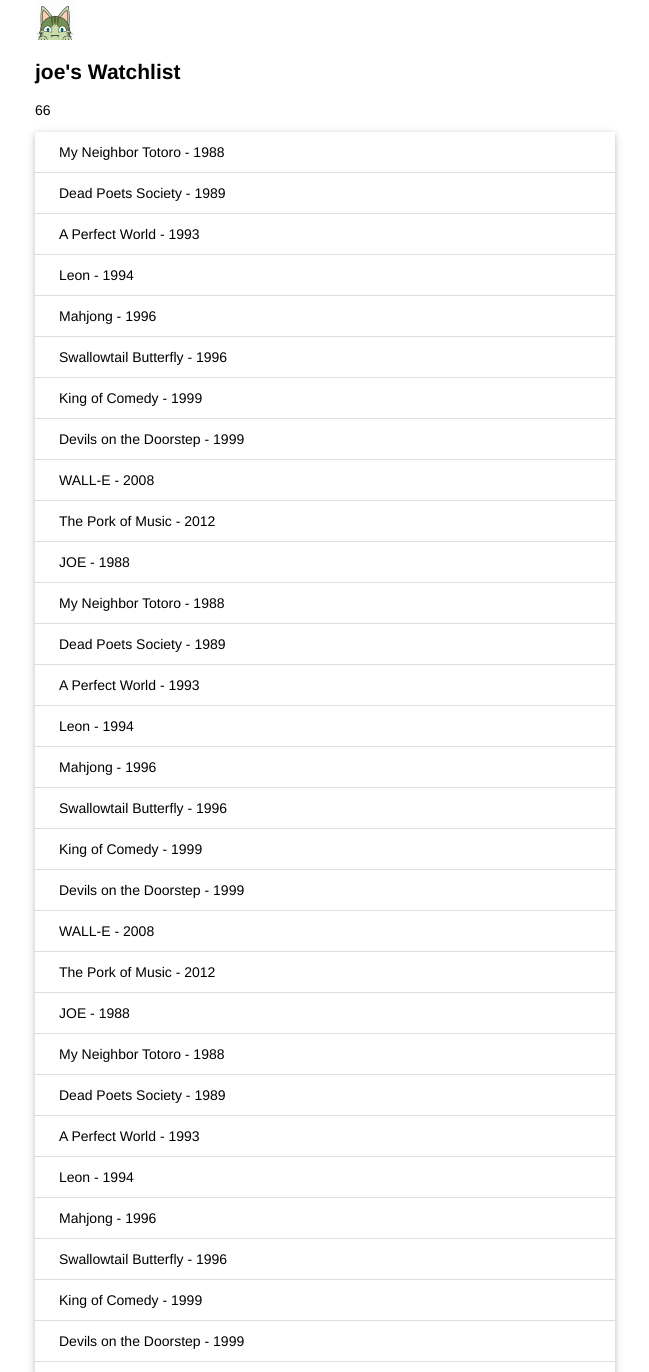
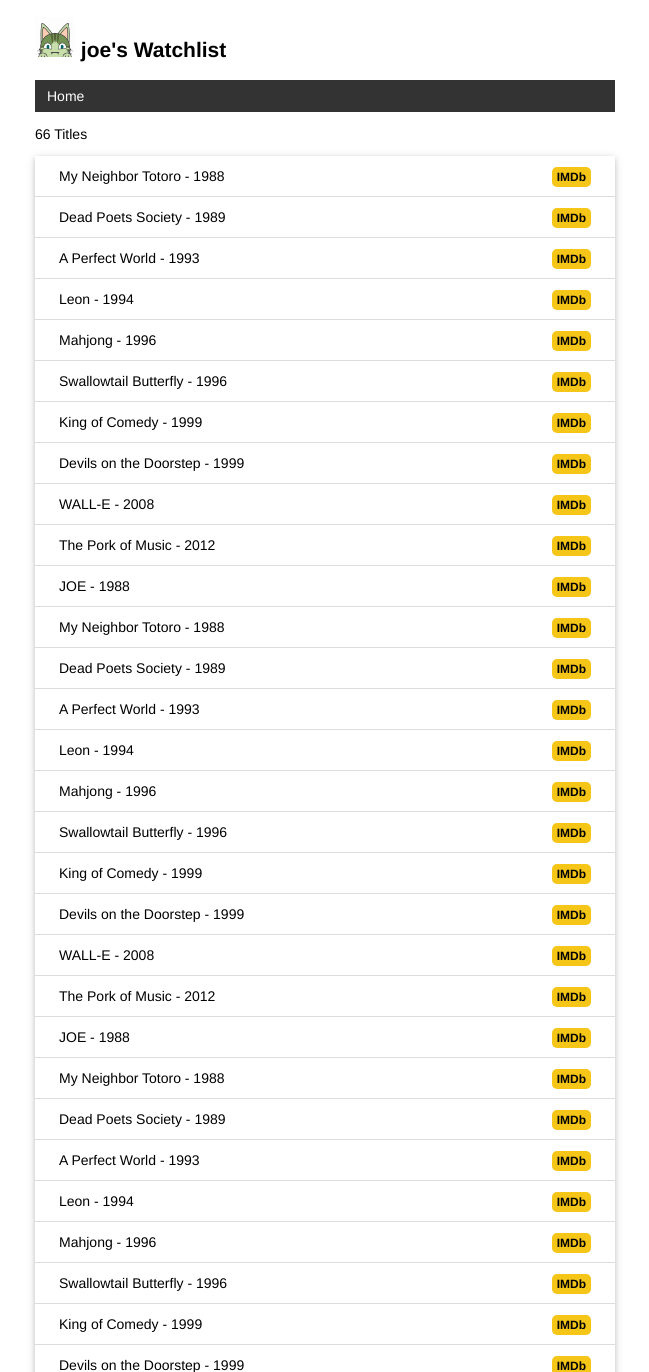
Before and after one commit to hiJoeLee/flaskpj, a Flask app: page / in a window 1280 px wide. Shown: the top 1372 px of the page, without its empty margins (315-964 px from the left). Run offline with Flask 2, Linux system fonts and the light colour scheme; data comes from the database, SQL or seed files in the repository.

Commit message:
第6章 模板优化

```diff
--- a/app.py
+++ b/app.py
@@ -71,10 +71,21 @@ def forge():
     db.session.commit()
     click.echo('Done.')
 
+
+@app.context_processor #注册一个模板上下午的处理函数
+def inject_user():
+    user = User.query.first()
+    return dict(user=user)#返回字典
+
+@app.errorhandler(404)#传入错误处理代码
+def page_not_found(e):
+    user = User.query.first()
+    return render_template('404.html'),404 #返回模板和400状态码
+
 # 程序路由，设置访问地址
 @app.route('/')
 def index():
     user = User.query.first() #读取第一条用户记录
     movies = Movie.query.all()  #读取所有电影记录
     # 返回值中使用函数渲染页面并传入参数
-    return render_template("index.html", user = user ,movies = movies)
+    return render_template("index.html" ,movies = movies)
--- a/static/style.css
+++ b/static/style.css
@@ -46,3 +46,48 @@ footer {
     margin: 0 auto;
     height: 100px;
 }
+
+
+
+/*导航栏样式*/
+
+nav ul {
+    list-style-type: none;
+    margin: 0;
+    padding: 0;
+    overflow: hidden;
+    background-color: #333;
+}
+
+nav li {
+    float: left;
+}
+
+nav li a {
+    display: block;
+    color: white;
+    text-align: center;
+    padding: 8px 12px;
+    text-decoration: none;
+}
+
+nav li a:hover {
+    background-color: #111;
+}
+
+
+/*imbd链接*/
+
+.float-right {
+    float: right;
+}
+
+.imdb {
+    font-size: 12px;
+    font-weight: bold;
+    color: black;
+    text-decoration: none;
+    background: #F5C518;
+    border-radius: 5px;
+    padding: 3px 5px;
+}
--- /dev/null
+++ b/templates/base.html
@@ -0,0 +1,27 @@
+<!DOCTYPE html>
+<html lang="en">
+<head>
+    {% block head %}
+    <meta charset="utf-8">
+    <meta name="viewport" content="width=device-width, initial-scale=1.0">
+    <title>{{ user.name }}'s Watchlist</title>
+    <link rel="icon" href="{{ url_for('static', filename='favicon.ico') }}">
+    <link rel="stylesheet" href="{{ url_for('static', filename='style.css') }}" type="text/css">
+    {% endblock %}
+</head>
+<body>
+<h2>
+    <img alt="Avatar" class="avatar" src="{{ url_for('static', filename='avatar.png') }}">
+    {{ user.name }}'s Watchlist
+</h2>
+<nav>
+    <ul>
+        <li><a href="{{ url_for('index') }}">Home</a></li>
+    </ul>
+</nav>
+{% block content %}{% endblock %}
+<footer>
+    <small>&copy; 2018 <a href="http://helloflask.com/tutorial">HelloFlask</a></small>
+</footer>
+</body>
+</html>
--- a/templates/index.html
+++ b/templates/index.html
@@ -1,24 +1,17 @@
-<!DOCTYPE html>
-<html lang="en">
-<head>
-    <meta charset="UTF-8">
-    <link rel="stylesheet" href="{{url_for('static',filename='style.css')}}">
-    <link rel = "icon" href="{{url_for('static',filename ='avatar.png')}}">
-    <title>{{user.name}}'s Watchlist</title> {#标题#}
-</head>
-<body>
-    <img alt ="Avatar" class="avatar" src="{{url_for('static',filename='avatar.png')}}">
-    <h2>{{user.name}}'s Watchlist</h2>
-    <p>{{movies|length}}</p> {#统计movies的长度，元素数量#}
-    <ul class="movie-list">{% for movie in movies %}
-    <li>{{movie.title}} - {{movie.year}}</li>
+{% extends 'base.html' %}
+
+{% block content %}
+<p>{{movies|length}} Titles</p> {#统计movies的长度，元素数量#}
+    <ul class="movie-list">
+        {% for movie in movies %}
+    <li>{{movie.title}} - {{movie.year}}
+        <span class="float-right">
+            <a class="imdb" href="https://www.imdb.com/find?q={{ movie.title }}" target="_blank" title="Find this movie on IMDb">IMDb</a>
+        </span>
+    </li>
         {% endfor %} {# 标签结束for语句#}
     </ul>
     <footer class="footer">
-        <small>&copy;2018 <a href="http://helloflask.com/tutorial">flask</a></small>
-        <img alt="Walking Totoro"  class="totoro" src="{{url_for('static',filename='totoro.gif')}}"
+        <img alt="Walking Totoro"  class="totoro" src="{{url_for('static',filename='totoro.gif')}}">
     </footer>
-
-</body>
-
-</html>
+{% endblock %}
```
Also changed, not shown: templates/404.html (added, +12 -0 lines).
